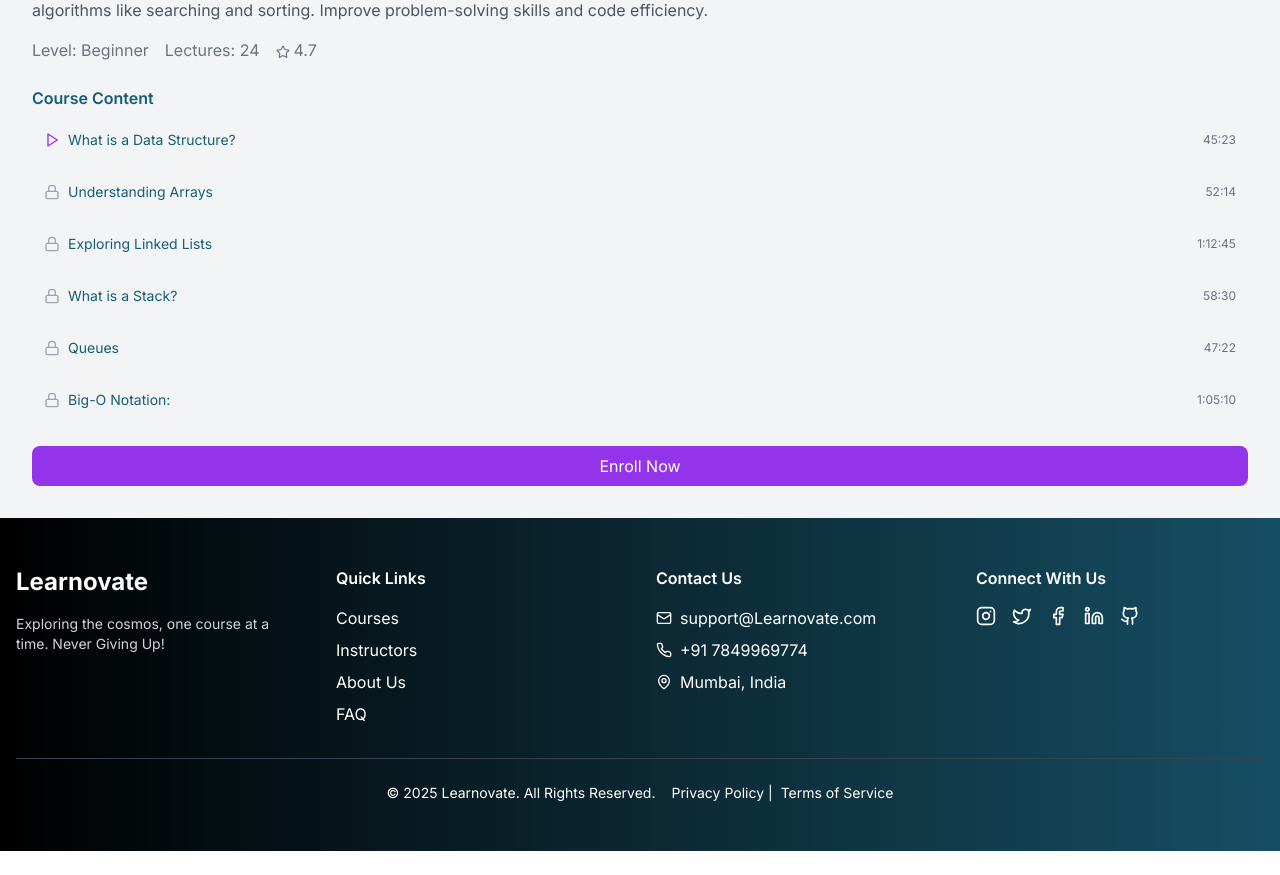
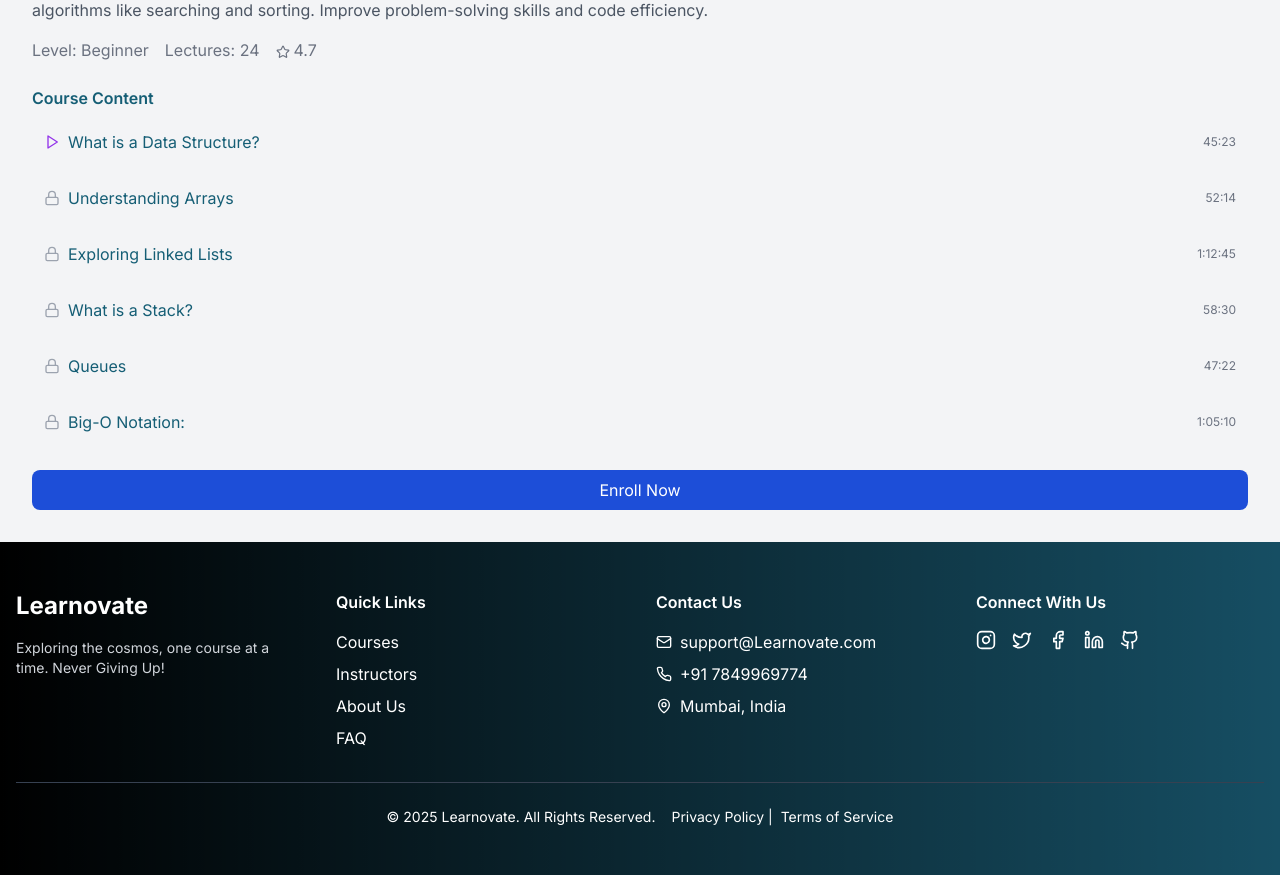
Before and after one commit to krit22301-web/Learnovate, a React (Vite) app in the folder Learnovate - web/Learnovate-app/: page /course/1 in a window 1280 px wide. Shown: the part 800-1675 px from the top of the page. Before the commit the page ends 1651 px from the top, so only its background shows below. Built offline with nearby package versions, Linux system fonts and the light colour scheme.

Commit message:
Update courseDetails.jsx

```diff
--- a/Learnovate - web/Learnovate-app/src/Components/courseDetails.jsx
+++ b/Learnovate - web/Learnovate-app/src/Components/courseDetails.jsx
@@ -76,7 +76,7 @@ function CourseDetails() {
       setCourse(foundCourse);
       setCurrentVideo(foundCourse.modules[0]);
     }
-  }, [id]);
+  } , [id]);
 
   const handleVideoSelect = (module) => {
     if (module.free || isEnrolled) {
@@ -114,12 +114,12 @@ function CourseDetails() {
       {course.modules.map((module) => (
         <div
           key={module.id}
-          className="flex justify-between items-center p-3 mb-2 rounded-lg cursor-pointe"
+          className="flex justify-between items-center p-3 mb-2 rounded-lg cursor-pointer"
           onClick={() => handleVideoSelect(module)}
         >
           <div className="flex items-center">
             {module.free || isEnrolled ? <Play size={16} className="mr-2 text-purple-600" /> : <Lock size={16} className="mr-2 text-gray-400" />}
-            <span className="text-sm truncate max-w-[200px]">{module.title}</span>
+            <span>{module.title}</span>
           </div>
           <span className="text-xs text-gray-500">{module.duration}</span>
         </div>
@@ -127,7 +127,7 @@ function CourseDetails() {
       {!isEnrolled && (
         <button
           onClick={() => setIsEnrolled(true)}
-          className="w-full mt-4 bg-purple-600 text-white py-2 rounded-lg hover:bg-purple-700 transition"
+          className="w-full mt-4 bg-blue-700 text-white py-2 rounded-lg hover:bg-cyan-300"
         >
           Enroll Now
         </button>
```
